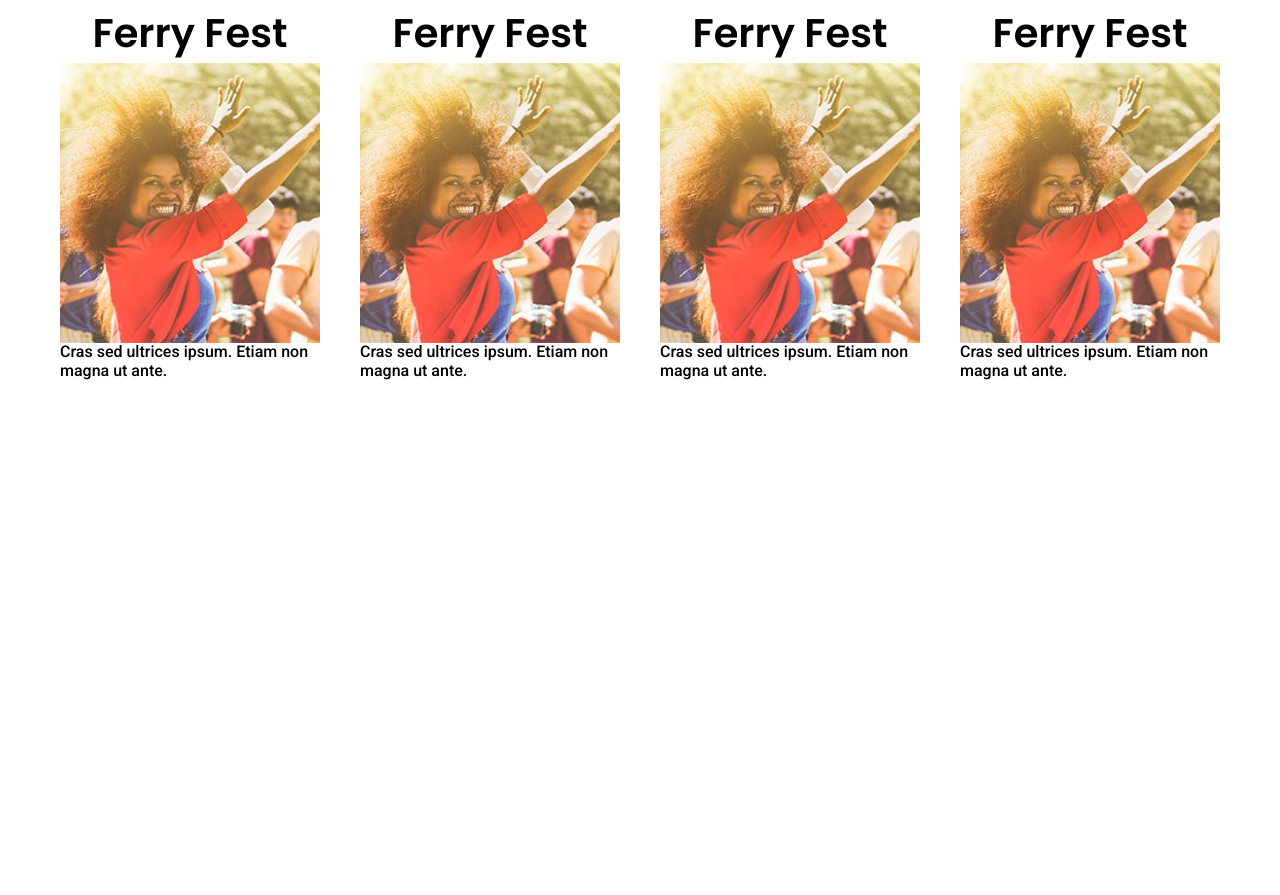
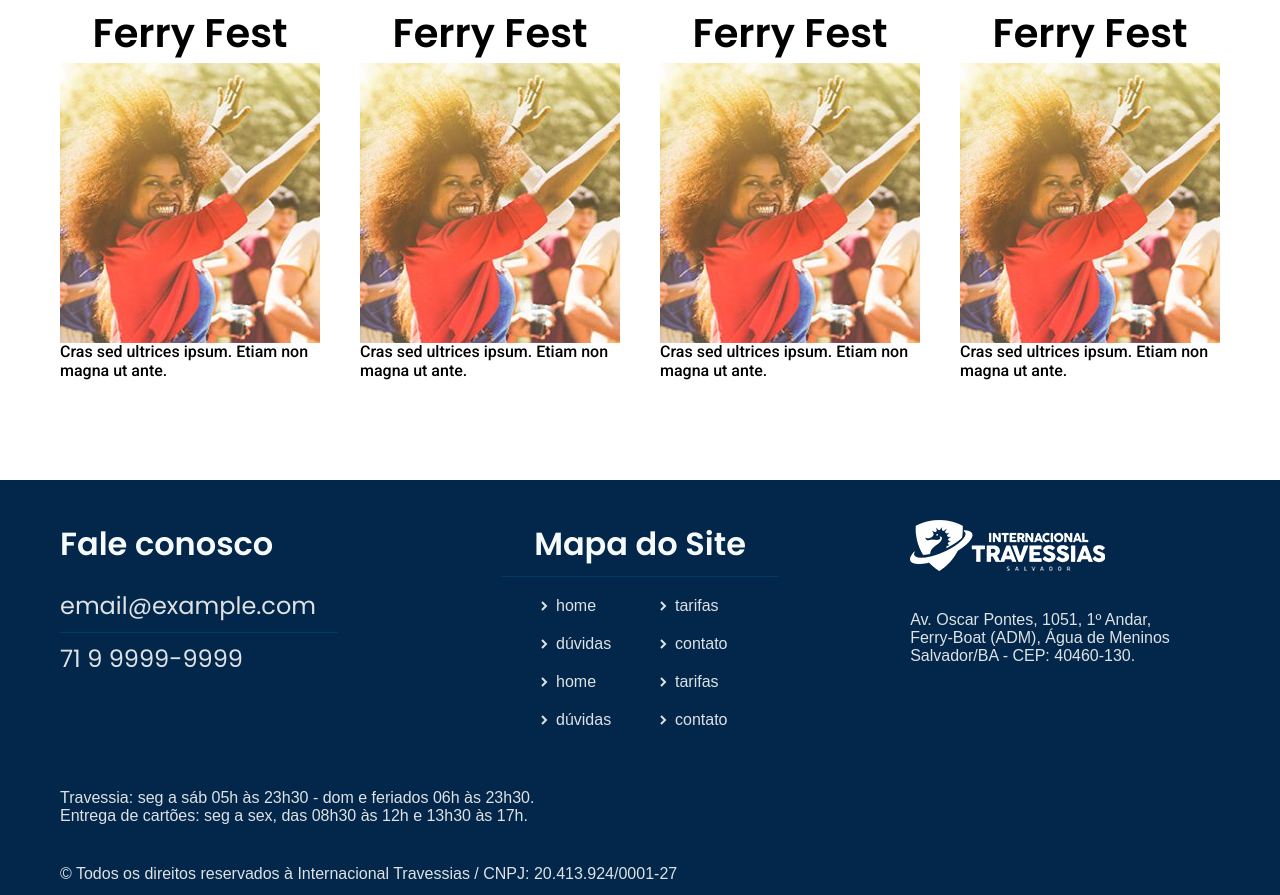
Before and after one commit to 071Gaybol/internacional-travessias-remake, a plain HTML site: page index.html in a window 1280 px wide. Shown: the part 2789-3684 px from the top of the page. Before the commit the page ends 3269 px from the top, so only its background shows below. Drawn offline with Linux system fonts and the light colour scheme.

Commit message:
fim do footer pra desktop

```diff
--- /dev/null
+++ b/css/global/footer.css
@@ -0,0 +1,63 @@
+.footer-bg {
+  background-color: var(--s5);
+}
+
+.footer {
+  padding-top: 40px;
+  padding-bottom: 12px;
+  display: grid;
+  grid-template-columns: 1fr 1fr 1fr;
+  gap: 40px;
+  color: var(--c01);
+}
+
+.footer h2 {
+  font: 600 2rem/1.5 "poppins", sans-serif;
+  margin-bottom: 20px;
+}
+
+.footer-contato p {
+  font: 400 1.5rem/1.5 "poppins", sans-serif;
+  color: var(--c02);
+}
+
+.detalhe:after {
+  content: "";
+  display: block;
+  width: 278px;
+  height: 1px;
+  background: var(--s4);
+  margin: 8px 0;
+}
+
+.footer > p {
+  grid-column: 1/3;
+}
+
+.footer-map ul {
+  display: grid;
+  grid-template-columns: 1fr 1fr;
+}
+
+.footer-map {
+  justify-self: center;
+}
+
+.footer-map h2 {
+  text-align: center;
+}
+
+.footer-map li {
+  display: flex;
+  gap: 4px;
+  margin-bottom: 20px;
+}
+
+.footer-info {
+  justify-self: center;
+  color: var(--c02);
+}
+
+.footer-info img {
+  margin-bottom: 40px;
+}
--- a/css/global/global.css
+++ b/css/global/global.css
@@ -24,3 +24,7 @@ img {
   height: auto;
   display: block;
 }
+
+li {
+  list-style: none;
+}
--- a/css/style.css
+++ b/css/style.css
@@ -5,6 +5,7 @@
 @import "./global/header.css";
 @import "./global/section.css";
 @import "./global/slide.css";
+@import "./global/footer.css";
 
 /* Utilidades */
 @import "./utilidades/utilidades.css";
--- a/index.html
+++ b/index.html
@@ -414,8 +414,41 @@
 
   </main>
 
-  <footer>
+  <footer class="footer-bg">
+    <div class="footer container">
+      <div class="footer-contato">
+        <h2>Fale conosco</h2>
+        <p class="detalhe">email@example.com</p>
+        <p>71 9 9999-9999</p>
+      </div>
 
+      <div class="footer-map">
+        <h2 class="detalhe">Mapa do Site</h2>
+        <ul class="c02">
+          <li><img src="./img/icones/seta-mapa.svg" alt=""><a href="./"></a>home</li>
+          <li><img src="./img/icones/seta-mapa.svg" alt=""><a href="./"></a>tarifas</li>
+          <li><img src="./img/icones/seta-mapa.svg" alt=""><a href="./"></a>dúvidas</li>
+          <li><img src="./img/icones/seta-mapa.svg" alt=""><a href="./"></a>contato</li>
+          <li><img src="./img/icones/seta-mapa.svg" alt=""><a href="./"></a>home</li>
+          <li><img src="./img/icones/seta-mapa.svg" alt=""><a href="./"></a>tarifas</li>
+          <li><img src="./img/icones/seta-mapa.svg" alt=""><a href="./"></a>dúvidas</li>
+          <li><img src="./img/icones/seta-mapa.svg" alt=""><a href="./"></a>contato</li>
+        </ul>
+      </div>
+
+      <div class="footer-info">
+        <img src="./img/icones/logo-branco.png" alt="">
+        <p>Av. Oscar Pontes, 1051, 1º Andar,<br>
+          Ferry-Boat (ADM), Água de Meninos<br>
+          Salvador/BA - CEP: 40460-130.</p>
+      </div>
+
+      <p class="c02">Travessia: seg a sáb 05h às 23h30 - dom e feriados 06h às 23h30.<br>
+        Entrega de cartões: seg a sex, das 08h30 às 12h e 13h30 às 17h.
+      </p>
+
+      <p class="c02">© Todos os direitos reservados à Internacional Travessias / CNPJ: 20.413.924/0001-27</p>
+    </div>
   </footer>
   <script src="./js/script.js"></script>
 </body>
```
Also changed, not shown: img/icones/seta-mapa.svg (added), 1 other file.
